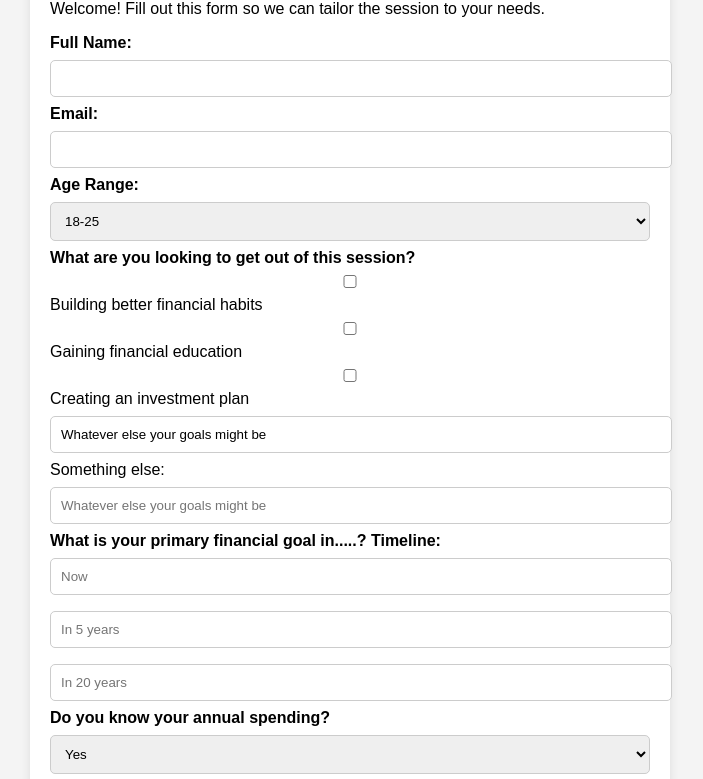
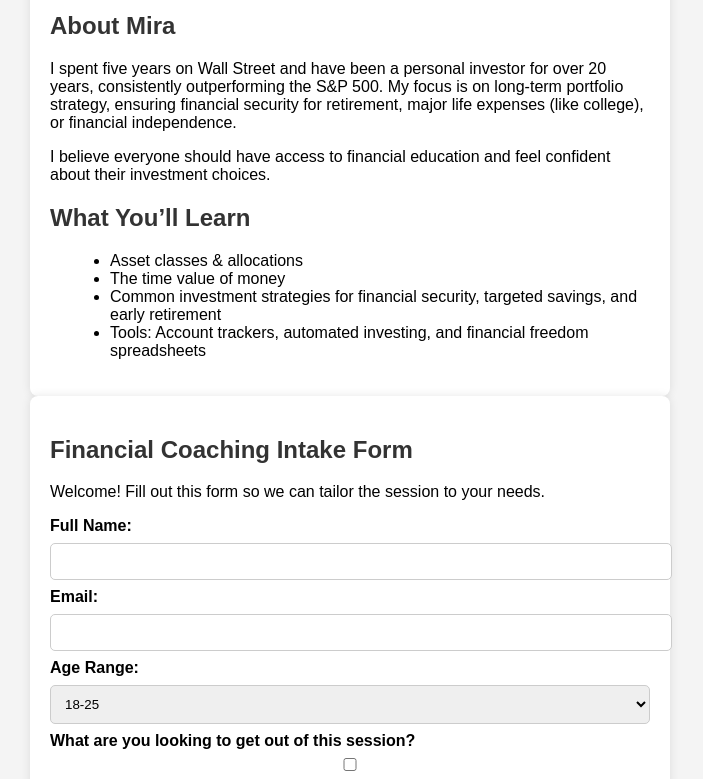
Before and after one commit to mira-cho/fintake, a plain HTML site: page index.html in a window 1280 px wide. Shown: the part 148-927 px from the top of the page, without its empty margins (290-993 px from the left). Drawn offline with Linux system fonts and the light colour scheme.

Commit message:
Update index.html

```diff
--- a/index.html
+++ b/index.html
@@ -3,6 +3,50 @@
 <head>
     <meta charset="UTF-8">
     <meta name="viewport" content="width=device-width, initial-scale=1.0">
+
+    <title>Mira Financial Coaching Intake Form</title>
+    <style>
+        body {
+            font-family: Arial, sans-serif;
+            margin: 20px;
+            padding: 0;
+            background-color: #f9f9f9;
+        }
+        .container {
+            max-width: 800px;
+            margin: auto;
+            background: white;
+            padding: 20px;
+            box-shadow: 0 0 10px rgba(0, 0, 0, 0.1);
+        }
+        h1, h2 {
+            color: #2c3e50;
+        }
+        ul {
+            list-style-type: disc;
+            margin-left: 20px;
+        }
+    </style>
+</head>
+<body>
+    <div class="container">
+        <h1>Mira Financial Coaching Intake Form</h1>
+        <h2>About Mira</h2>
+        <p>I spent five years on Wall Street and have been a personal investor for over 20 years, consistently outperforming the S&P 500. My focus is on long-term portfolio strategy, ensuring financial security for retirement, major life expenses (like college), or financial independence.</p>
+        <p>I believe everyone should have access to financial education and feel confident about their investment choices.</p>
+
+        <h2>What You’ll Learn</h2>
+        <ul>
+            <li>Asset classes & allocations</li>
+            <li>The time value of money</li>
+            <li>Common investment strategies for financial security, targeted savings, and early retirement</li>
+            <li>Tools: Account trackers, automated investing, and financial freedom spreadsheets</li>
+        </ul>
+    </div>
+</body>
+
+
+
     <title>Financial Coaching Intake Form</title>
     <style>
         body {
@@ -124,9 +168,9 @@
 
         <label>Would you be interested in: (Check all that apply)</label>
         <input type="checkbox" name="next_steps" value="Review allocations"> Reviewing your asset allocations<br>
-        <input type="checkbox" name="next_steps" value="Robo-advising"> Using a robo-advisor like Vanguard<br>
+        <input type="checkbox" name="next_steps" value="Robo-advising"> Using a robo-advisor like Vanguard or Wealthfront<br>
         <input type="checkbox" name="next_steps" value="New accounts"> Setting up new investment accounts<br>
-        <input type="checkbox" name="next_steps" value="Projections"> Running projections<br>
+        <input type="checkbox" name="next_steps" value="Projections"> Running projections for what your accounts could look like in the future<br>
 
         <label>Additional Notes:</label>
         <textarea name="notes" rows="4"></textarea>
```
